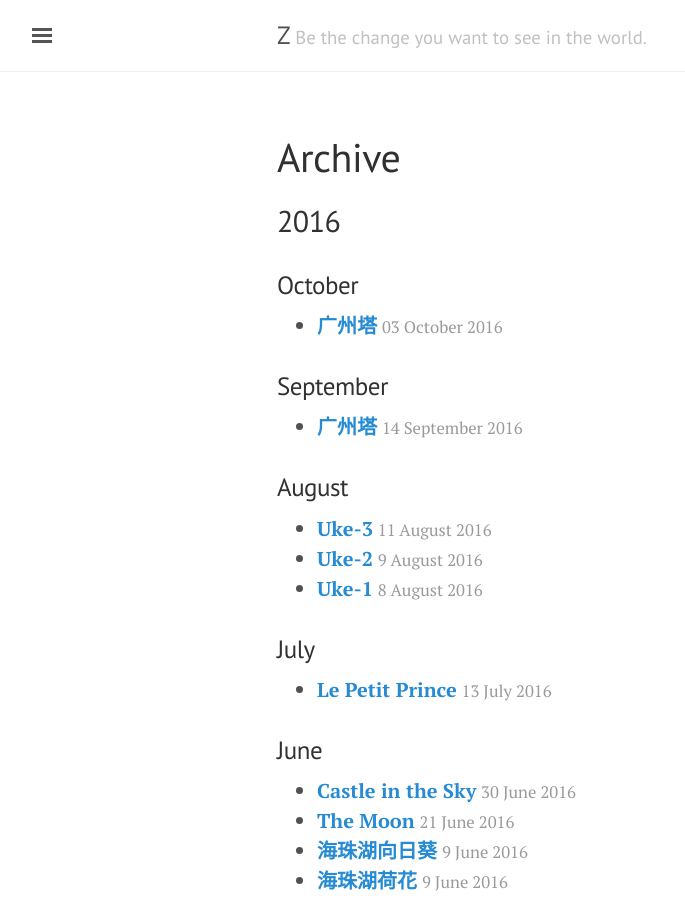
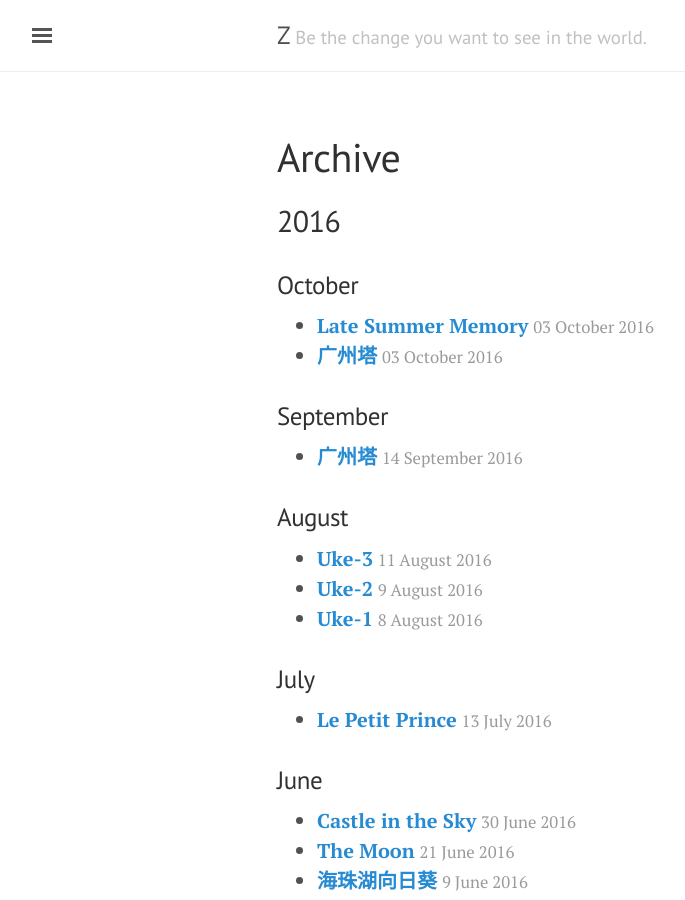
Before and after one commit to comacros/comacros.github.io, a Jekyll site: the page built from archive.md, in a window 1280 px wide and 900 px high. Shown: the whole window, without its empty margins (3-688 px from the left). Built offline with Jekyll 4.4.1, drawn with Linux system fonts in a browser that asks for light colours.

Commit message:
Update archive.md

```diff
--- a/archive.md
+++ b/archive.md
@@ -7,6 +7,7 @@ title: Archive
 
 ### October
 
+* [**Late Summer Memory**](http://xiongzh.com/2016/10/03/Late-Summer-Memory/) <small style="color:rgb(154,154,154)">03 October 2016</small>
 * [**广州塔**](http://xiongzh.com/2016/10/03/广州塔/) <small style="color:rgb(154,154,154)">03 October 2016</small>
 
 ### September
```
